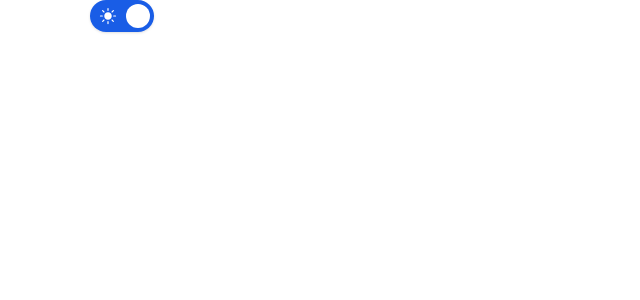
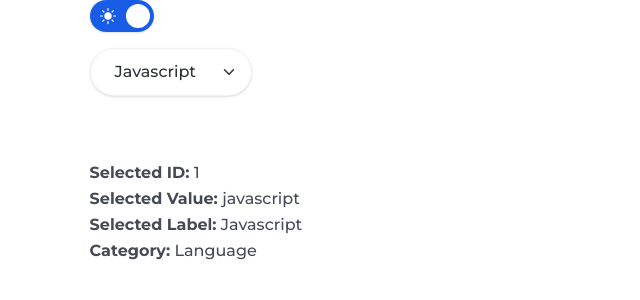
Before and after one commit to rizwanahamadcodes/code-runner, a React (Vite) app: page / in a window 1280 px wide. Shown: the top 300 px of the page, without its empty margins (0-640 px from the left). Built offline with nearby package versions, Linux system fonts and the light colour scheme.

Commit message:
created a select component to be used later

```diff
--- a/src/App.tsx
+++ b/src/App.tsx
@@ -1,11 +1,62 @@
 import Container from "@/components/Container";
 import ThemeToggler from "@/components/ThemeToggler";
 
+import Select, { Option } from "@/components/Select";
+import { useState } from "react";
+
 function App() {
+    const options: Option[] = [
+        {
+            id: 1,
+            value: "javascript",
+            label: "Javascript",
+            category: "Language",
+        },
+        { id: 2, value: "python", label: "Python", category: "Language" },
+        { id: 3, value: "java", label: "Java", category: "Language" },
+        { id: 4, value: "csharp", label: "C#", category: "Language" },
+    ];
+
+    const [selectedId, setSelectedId] = useState<number | null>(null);
+
+    const handleChange = (option: Option) => {
+        setSelectedId(option.id);
+        console.log("Selected option ID:", option.id);
+    };
+
+    const selectedOption: Option =
+        options.find((option) => option.id === selectedId) ?? options[0];
+
     return (
         <div>
+            <Container className="mb-1">
+                <ThemeToggler />
+            </Container>
             <Container>
-                <ThemeToggler />
+                <Select
+                    options={options}
+                    value={selectedOption}
+                    onChange={handleChange}
+                />
+                {selectedOption && (
+                    <div className="mt-4">
+                        <p>
+                            <strong>Selected ID:</strong> {selectedOption.id}
+                        </p>
+                        <p>
+                            <strong>Selected Value:</strong>{" "}
+                            {selectedOption.value}
+                        </p>
+                        <p>
+                            <strong>Selected Label:</strong>{" "}
+                            {selectedOption.label}
+                        </p>
+                        <p>
+                            <strong>Category:</strong>{" "}
+                            {selectedOption.category || "N/A"}
+                        </p>
+                    </div>
+                )}
             </Container>
         </div>
     );
--- /dev/null
+++ b/src/components/Select.tsx
@@ -0,0 +1,133 @@
+import clsx from "clsx";
+import React, { useRef, useState } from "react";
+import { IoChevronDown } from "react-icons/io5";
+
+export type Option = {
+    value: string | number;
+    label: string;
+    [key: string]: any;
+};
+
+type SelectProps = {
+    options: Option[];
+    value: Option | null;
+    onChange: (option: Option) => void;
+};
+
+const Select = (props: SelectProps) => {
+    const { options, value, onChange } = props;
+    const [isOpen, setIsOpen] = useState(false);
+    const [highlightedIndex, setHighlightedIndex] = useState(
+        options.findIndex((option) => option.value === value?.value)
+    );
+    const selectRef = useRef<HTMLDivElement>(null);
+
+    const handleSelect = (option: Option) => {
+        onChange(option);
+        setIsOpen(false);
+    };
+
+    const handleKeyDown = (e: React.KeyboardEvent<HTMLDivElement>) => {
+        switch (e.code) {
+            case "Space":
+                e.preventDefault();
+                setIsOpen((prev) => !prev);
+                break;
+
+            case "ArrowUp":
+                e.preventDefault();
+                setHighlightedIndex((prev) =>
+                    prev > 0 ? prev - 1 : options.length - 1
+                );
+                break;
+
+            case "ArrowDown":
+                e.preventDefault();
+                setHighlightedIndex((prev) =>
+                    prev < options.length - 1 ? prev + 1 : 0
+                );
+                break;
+
+            case "Enter":
+                e.preventDefault();
+                if (isOpen) {
+                    if (highlightedIndex >= 0) {
+                        handleSelect(options[highlightedIndex]);
+                    }
+                } else {
+                    setIsOpen(true);
+                }
+                break;
+
+            case "Escape":
+                setIsOpen(false);
+                break;
+
+            default:
+                break;
+        }
+    };
+
+    const toggleOptions = () => {
+        setIsOpen((prev) => !prev);
+        setHighlightedIndex(-1);
+    };
+
+    const closeOptions = (e: React.FocusEvent<HTMLDivElement, Element>) => {
+        if (
+            selectRef.current &&
+            !selectRef.current.contains(e.relatedTarget as Node)
+        ) {
+            setIsOpen(false);
+            setHighlightedIndex(-1);
+        }
+    };
+
+    return (
+        <div
+            ref={selectRef}
+            className="relative border border-gray-50 bg-white dark:border-gray-850 dark:bg-gray-800 shadow h-3 rounded-full focus:outline-none focus:ring-4 focus:ring-primary/50 max-w-max"
+            tabIndex={0}
+            onBlur={closeOptions}
+            onKeyDown={handleKeyDown}>
+            <div
+                className="text-gray-800 dark:text-gray-100 h-full flex items-center cursor-pointer min-w-10 justify-between ps-1.5 pe-0.875"
+                onClick={toggleOptions}>
+                {value?.label || "Select an option"}
+
+                <IoChevronDown
+                    className={clsx(
+                        "transition-all",
+                        isOpen ? "rotate-180" : ""
+                    )}
+                />
+            </div>
+
+            {isOpen && (
+                <ul className="absolute p-0.25 left-0 w-full mt-1 rounded-1.75 bg-white border border-gray-50 shadow overflow-hidden text-gray-500 space-y-0.25 dark:border-gray-850 dark:bg-gray-800 ">
+                    {options.map((option, index) => (
+                        <li
+                            key={option.value}
+                            className={clsx(
+                                "h-3 transition-all rounded-full flex items-center px-1.5 cursor-pointer focus:outline-none focus:ring-4 focus:ring-primary/50 hover:bg-gray-100 hover:text-gray-800 dark:hover:bg-gray-700 dark:hover:text-gray-200",
+                                {
+                                    "bg-primary-100 dark:bg-primary-800 dark:text-primary-200 text-primary hover:bg-primary-100 hover:text-primary focus:text-primary focus:bg-primary-100 dark:focus:text-primary-200 dark:focus:bg-primary-800 dark:hover:bg-primary-800 dark:hover:text-primary-200":
+                                        value?.value === option.value,
+                                    "bg-gray-100 dark:bg-gray-700 outline-none ring-4 ring-primary/50 text-gray-800 dark:text-gray-200":
+                                        index === highlightedIndex,
+                                }
+                            )}
+                            onMouseDown={(e) => e.preventDefault()}
+                            onClick={() => handleSelect(option)}
+                            tabIndex={0}
+                            onFocus={() => setHighlightedIndex(index)}>
+                            {option.label}
+                        </li>
+                    ))}
+                </ul>
+            )}
+        </div>
+    );
+};
+
+export default Select;
--- a/src/index.css
+++ b/src/index.css
@@ -5,7 +5,7 @@
 @tailwind utilities;
 
 body {
-    @apply dark:bg-gray-900;
+    @apply dark:bg-gray-900 font-medium;
 }
 
 p {
```
